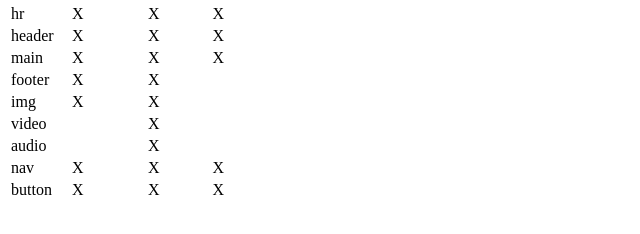
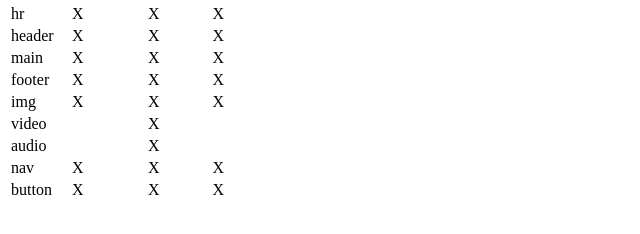
Before and after one commit to LaraHerfurth/GIS_SoSe2020, a plain HTML site: page Aufgabe02/tags_used.html in a window 1280 px wide. Shown: the part 272-506 px from the top of the page, 0-640 px from the left. Drawn offline with Linux system fonts and the light colour scheme.

Commit message:
Update tags_used.html

```diff
--- a/Aufgabe02/tags_used.html
+++ b/Aufgabe02/tags_used.html
@@ -82,13 +82,13 @@
                 <td>footer</td>
                 <td>X</td>
                 <td>X</td>
-                <td></td>
+                <td>X</td>
             </tr>
             <tr>
                 <td>img</td>
                 <td>X</td>
                 <td>X</td>
-                <td></td>
+                <td>X</td>
             </tr>
             <tr>
                 <td>video</td>
```
